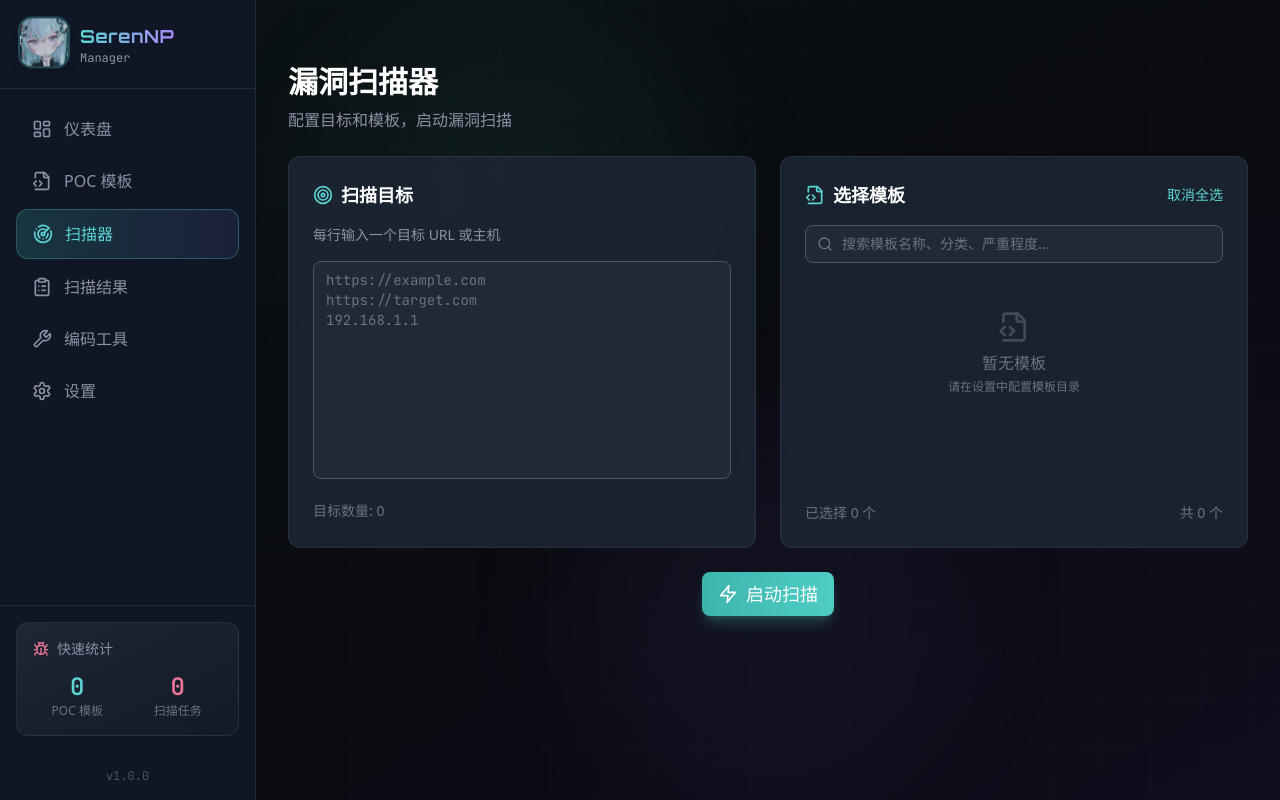
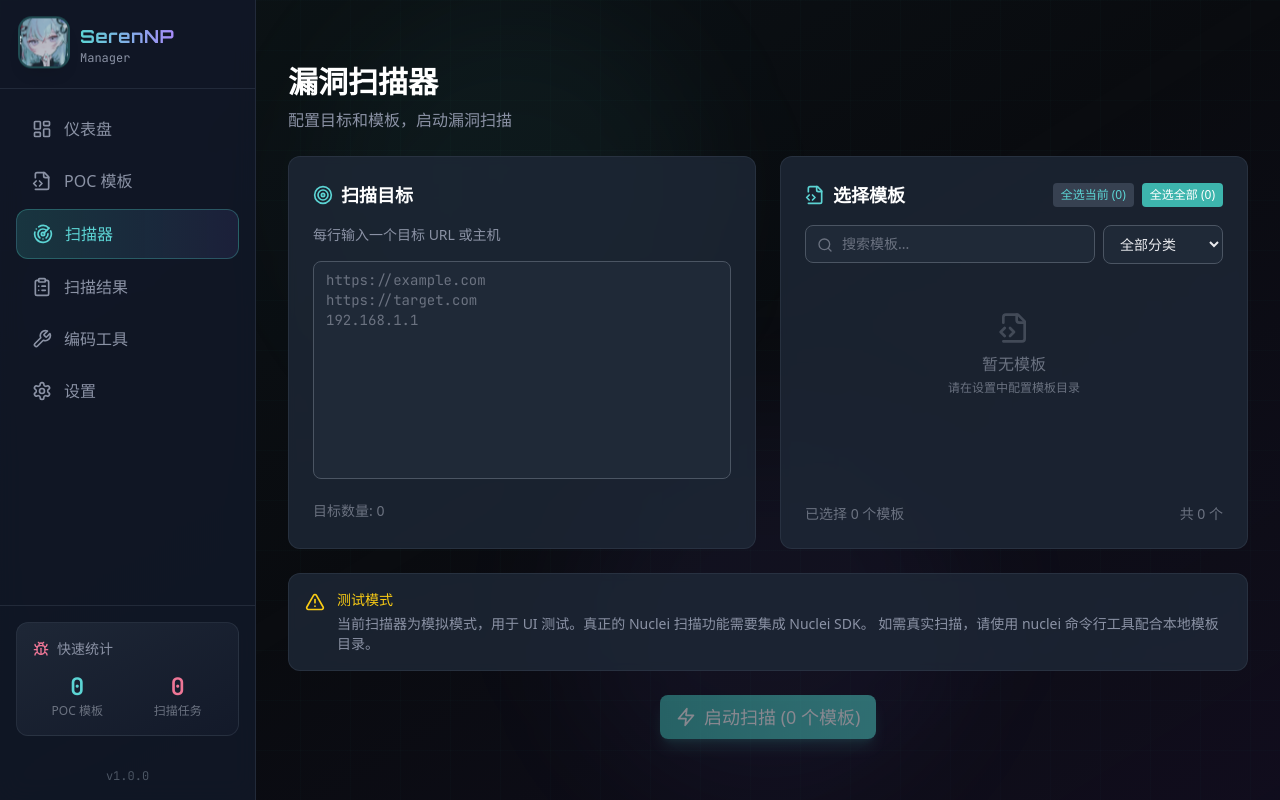
Before and after one commit to InKu0721/SerenNP-manger, a React (Vite) app in the folder frontend/: page / in a window 1280 px wide. Both pictures are taken after a click on the button "扫描器". Built offline with nearby package versions, Linux system fonts and the light colour scheme.

Commit message:
feat: add category filter, select all templates, test mode notice

```diff
--- a/frontend/src/components/Scanner.tsx
+++ b/frontend/src/components/Scanner.tsx
@@ -31,6 +31,7 @@ function Scanner({ onViewResult }: ScannerProps) {
   const [scanning, setScanning] = useState(false)
   const [expandedScans, setExpandedScans] = useState<string[]>([])
   const [templateSearch, setTemplateSearch] = useState('')
+  const [categoryFilter, setCategoryFilter] = useState('')
   const [loading, setLoading] = useState(true)
 
   useEffect(() => {
@@ -38,21 +39,53 @@ function Scanner({ onViewResult }: ScannerProps) {
     loadScans()
   }, [])
 
+  // 获取所有分类
+  const categories = useMemo(() => {
+    const cats = new Set<string>()
+    templates.forEach(t => {
+      if (t.category) cats.add(t.category)
+    })
+    return Array.from(cats).sort()
+  }, [templates])
+
   // 过滤后的模板（使用 useMemo 避免重复计算）
   const filteredTemplates = useMemo(() => {
-    if (!templateSearch.trim()) {
-      return templates.slice(0, MAX_DISPLAY)
+    let filtered = templates
+
+    // 按分类过滤
+    if (categoryFilter) {
+      filtered = filtered.filter(t => t.category === categoryFilter)
     }
+
+    // 按搜索词过滤
+    if (templateSearch.trim()) {
       const search = templateSearch.toLowerCase()
-    return templates
-      .filter(t =>
+      filtered = filtered.filter(t =>
         t.name?.toLowerCase().includes(search) ||
         t.id?.toLowerCase().includes(search) ||
-        t.category?.toLowerCase().includes(search) ||
         t.severity?.toLowerCase().includes(search)
       )
-      .slice(0, MAX_DISPLAY)
-  }, [templates, templateSearch])
+    }
+
+    return filtered.slice(0, MAX_DISPLAY)
+  }, [templates, templateSearch, categoryFilter])
+
+  // 当前过滤条件下的所有模板ID（用于全选）
+  const allFilteredIds = useMemo(() => {
+    let filtered = templates
+    if (categoryFilter) {
+      filtered = filtered.filter(t => t.category === categoryFilter)
+    }
+    if (templateSearch.trim()) {
+      const search = templateSearch.toLowerCase()
+      filtered = filtered.filter(t =>
+        t.name?.toLowerCase().includes(search) ||
+        t.id?.toLowerCase().includes(search) ||
+        t.severity?.toLowerCase().includes(search)
+      )
+    }
+    return filtered.map(t => t.id)
+  }, [templates, templateSearch, categoryFilter])
 
   const loadTemplates = async () => {
     setLoading(true)
@@ -140,15 +173,22 @@ function Scanner({ onViewResult }: ScannerProps) {
     )
   }
 
+  // 全选当前过滤条件下的所有模板（不限于显示的100个）
   const selectAllFiltered = () => {
-    const filteredIds = filteredTemplates.map(t => t.id)
-    const allSelected = filteredIds.every(id => selectedTemplates.includes(id))
+    const allSelected = allFilteredIds.every(id => selectedTemplates.includes(id))
     if (allSelected) {
-      // 取消选择当前过滤的模板
-      setSelectedTemplates(prev => prev.filter(id => !filteredIds.includes(id)))
+      setSelectedTemplates(prev => prev.filter(id => !allFilteredIds.includes(id)))
     } else {
-      // 选择当前过滤的所有模板
-      setSelectedTemplates(prev => [...new Set([...prev, ...filteredIds])])
+      setSelectedTemplates(prev => [...new Set([...prev, ...allFilteredIds])])
+    }
+  }
+
+  // 全选所有本地模板
+  const selectAllTemplates = () => {
+    if (selectedTemplates.length === templates.length) {
+      setSelectedTemplates([])
+    } else {
+      setSelectedTemplates(templates.map(t => t.id))
     }
   }
 
@@ -253,24 +293,48 @@ function Scanner({ onViewResult }: ScannerProps) {
               <FileCode2 className="w-5 h-5 text-cyber-400" />
               <h2 className="text-lg font-semibold text-white">选择模板</h2>
             </div>
+            <div className="flex items-center gap-2">
               <button
                 onClick={selectAllFiltered}
-              className="text-sm text-cyber-400 hover:text-cyber-300"
+                className="text-xs px-2 py-1 rounded bg-dark-700 text-cyber-400 hover:bg-dark-600"
               >
-              {filteredTemplates.every(t => selectedTemplates.includes(t.id)) ? '取消全选' : '全选当前'}
+                {allFilteredIds.every(id => selectedTemplates.includes(id)) && allFilteredIds.length > 0
+                  ? '取消当前'
+                  : `全选当前 (${allFilteredIds.length})`}
+              </button>
+              <button
+                onClick={selectAllTemplates}
+                className="text-xs px-2 py-1 rounded bg-cyber-600 text-white hover:bg-cyber-500"
+              >
+                {selectedTemplates.length === templates.length && templates.length > 0
+                  ? '取消全部'
+                  : `全选全部 (${templates.length})`}
               </button>
             </div>
+          </div>
 
-          {/* 搜索框 */}
-          <div className="relative">
+          {/* 搜索和分类过滤 */}
+          <div className="flex gap-2">
+            <div className="relative flex-1">
               <Search className="absolute left-3 top-1/2 -translate-y-1/2 w-4 h-4 text-dark-500" />
               <input
                 type="text"
-              placeholder="搜索模板名称、分类、严重程度..."
+                placeholder="搜索模板..."
                 value={templateSearch}
                 onChange={(e) => setTemplateSearch(e.target.value)}
                 className="w-full pl-9 py-2 text-sm"
               />
+            </div>
+            <select
+              value={categoryFilter}
+              onChange={(e) => setCategoryFilter(e.target.value)}
+              className="min-w-[120px] py-2 text-sm"
+            >
+              <option value="">全部分类</option>
+              {categories.map(cat => (
+                <option key={cat} value={cat}>{cat}</option>
+              ))}
+            </select>
           </div>
 
           <div className="h-52 overflow-y-auto space-y-1">
@@ -321,11 +385,27 @@ function Scanner({ onViewResult }: ScannerProps) {
             )}
           </div>
           <div className="flex items-center justify-between text-sm text-dark-500">
-            <span>已选择 {selectedTemplates.length} 个</span>
+            <span>已选择 {selectedTemplates.length} 个模板</span>
             <span>
-              {templateSearch ? `显示 ${filteredTemplates.length} / ${templates.length}` : `共 ${templates.length} 个`}
-              {templates.length > MAX_DISPLAY && !templateSearch && ` (最多显示 ${MAX_DISPLAY})`}
+              {(templateSearch || categoryFilter)
+                ? `筛选 ${allFilteredIds.length} 个，显示 ${filteredTemplates.length}`
+                : `共 ${templates.length} 个`}
+              {filteredTemplates.length < allFilteredIds.length && ` (显示前 ${MAX_DISPLAY})`}
             </span>
+          </div>
+        </div>
+      </div>
+
+      {/* 提示信息 */}
+      <div className="card p-4 bg-yellow-500/10 border-yellow-500/30">
+        <div className="flex items-start gap-3">
+          <AlertTriangle className="w-5 h-5 text-yellow-400 flex-shrink-0 mt-0.5" />
+          <div className="text-sm">
+            <p className="text-yellow-400 font-medium">测试模式</p>
+            <p className="text-dark-400 mt-1">
+              当前扫描器为模拟模式，用于 UI 测试。真正的 Nuclei 扫描功能需要集成 Nuclei SDK。
+              如需真实扫描，请使用 nuclei 命令行工具配合本地模板目录。
+            </p>
           </div>
         </div>
       </div>
@@ -334,7 +414,7 @@ function Scanner({ onViewResult }: ScannerProps) {
       <div className="flex justify-center">
         <button
           onClick={handleStartScan}
-          disabled={scanning}
+          disabled={scanning || selectedTemplates.length === 0}
           className="btn btn-primary px-12 py-4 text-lg disabled:opacity-50"
         >
           {scanning ? (
@@ -345,7 +425,7 @@ function Scanner({ onViewResult }: ScannerProps) {
           ) : (
             <>
               <Zap className="w-5 h-5" />
-              启动扫描
+              启动扫描 ({selectedTemplates.length} 个模板)
             </>
           )}
         </button>
```
Lines whose indentation alone changed are shown as unchanged.
